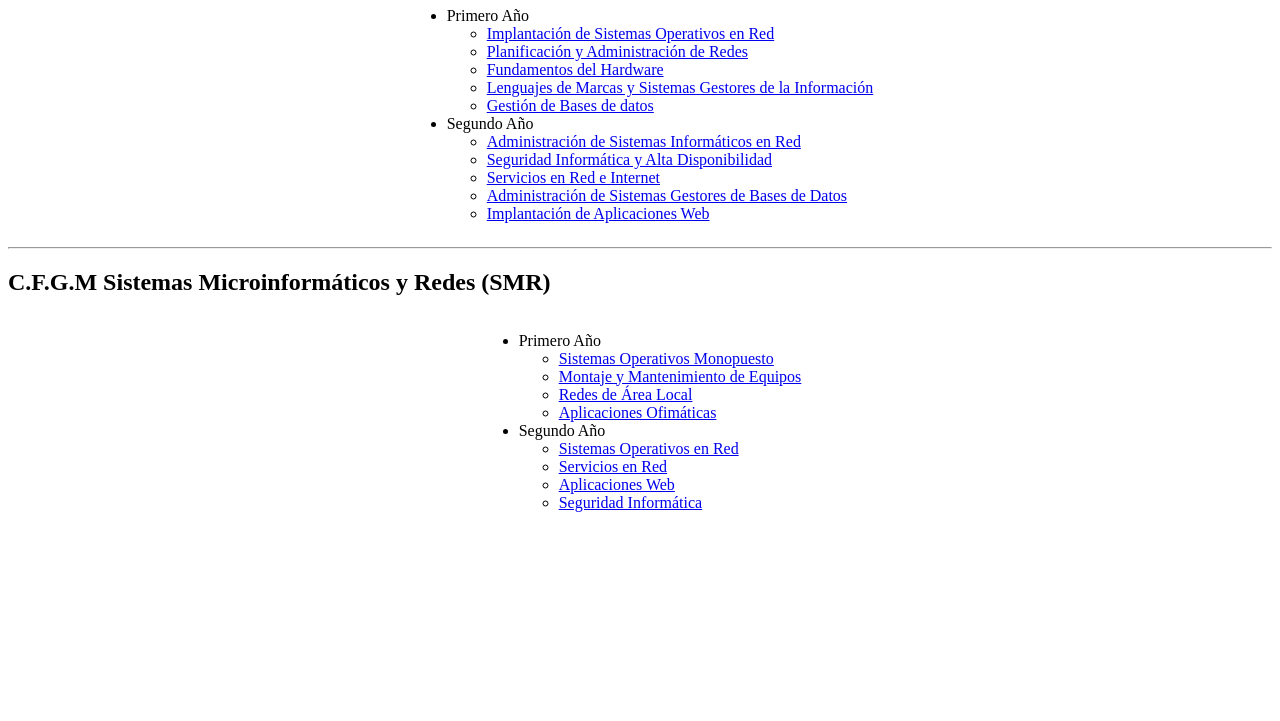
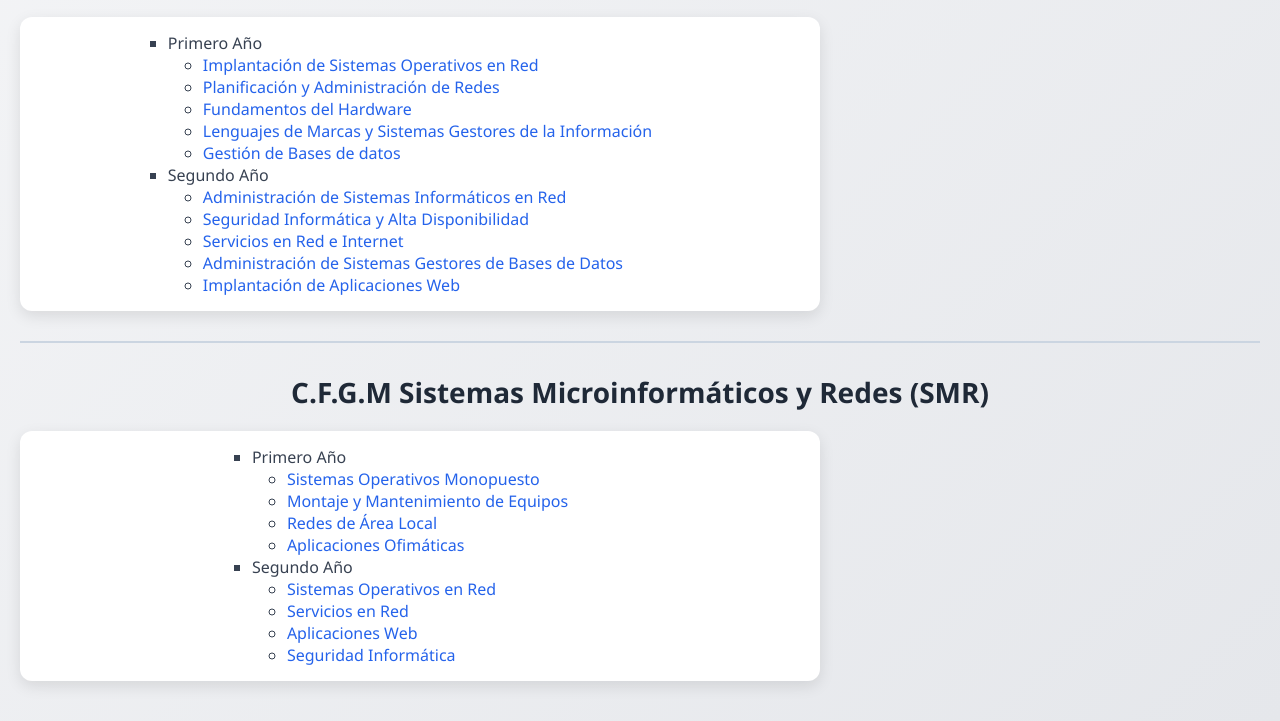
Before and after one commit to Mac10-sudo/apuntes-particulares, a plain HTML site: page index.html in a window 1280 px wide. Shown: the part 136-857 px from the top of the page. Before the commit the page ends 800 px from the top, so only its background shows below. Drawn offline with Linux system fonts and the light colour scheme.

Commit message:
css de chati

```diff
--- a/index.html
+++ b/index.html
@@ -3,16 +3,7 @@
     <head>
 	<meta charset="utf8">
 	<title>Apuntes para clases particulares</title>
-	<style>
-	 div.centrado{
-	     display: flex;
-	     justify-content: center;
-	 }
-	 center{
-	     display: flex;
-	     justify-content: center;
-	 }
-	</style>
+	<link rel="stylesheet" href="styles.css">
     </head>
     <body>
 
--- /dev/null
+++ b/styles.css
@@ -0,0 +1,79 @@
+/* Reset básico */
+* {
+    margin: 0;
+    padding: 0;
+    box-sizing: border-box;
+    font-family: 'Segoe UI', Tahoma, Geneva, Verdana, sans-serif;
+}
+
+/* Body con colores agradables */
+body {
+    background: linear-gradient(135deg, #f3f4f6, #e5e7eb);
+    color: #374151;
+    padding: 20px;
+}
+
+/* Estilo para los títulos */
+h1, h2 {
+    text-align: center;
+    color: #1f2937;
+    margin-bottom: 10px;
+}
+
+h1 {
+    font-size: 2.5rem;
+    font-weight: bold;
+}
+
+h2 {
+    font-size: 1.75rem;
+    font-weight: 600;
+    margin-top: 20px;
+}
+
+/* Centrando el contenido */
+.centrado {
+    display: flex;
+    justify-content: center;
+    margin: 20px 0;
+}
+
+ul {
+    list-style-type: square;
+    padding: 0 20px;
+}
+
+ul ul {
+    list-style-type: circle;
+    margin-left: 15px;
+}
+
+/* Links estilizados */
+a {
+    color: #2563eb;
+    text-decoration: none;
+    font-weight: 500;
+}
+
+a:hover {
+    color: #1d4ed8;
+    text-decoration: underline;
+}
+
+/* Separador elegante */
+hr {
+    border: none;
+    height: 2px;
+    background-color: #cbd5e1;
+    margin: 30px 0;
+}
+
+/* Mejor estructura del layout */
+body > div {
+    max-width: 800px;
+    margin: auto;
+    background: #ffffff;
+    border-radius: 12px;
+    padding: 15px;
+    box-shadow: 0 5px 15px rgba(0, 0, 0, 0.1);
+}
```
